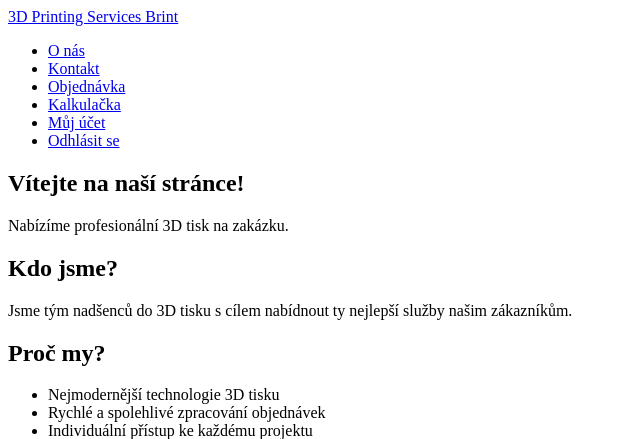
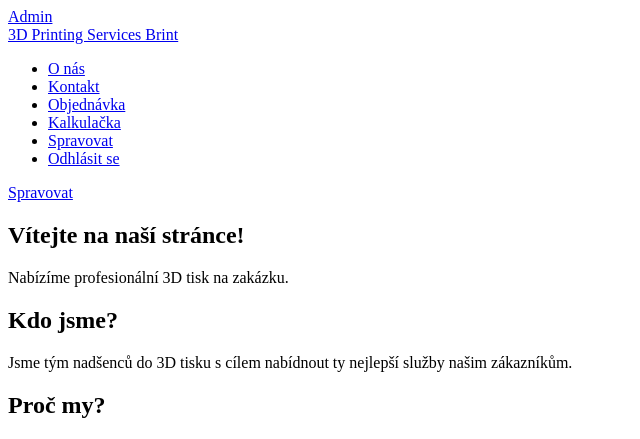
Before and after one commit to AnkhaNav/Web-app-3D-print, a PHP site: page /index.php in a window 1280 px wide. Shown: the top 439 px of the page, without its empty margins (0-640 px from the left). Run offline with PHP 8.4, Linux system fonts and the light colour scheme; the visitor is signed in with stand-in values (Sample User, id 1); some libraries are stand-ins or nearby versions.

Commit message:
Update header.php

```diff
--- a/header.php
+++ b/header.php
@@ -3,6 +3,10 @@ if (session_status() === PHP_SESSION_NONE) {
     session_start();
 }
 ?>
+<?php if (isset($_SESSION['is_admin']) && $_SESSION['is_admin']): ?>
+    <a href="admin_dashboard.php">Admin</a>
+<?php endif; ?>
+
 <header class="main-header">
     <div class="logo">
         <a href="index.php">3D Printing Services Brint</a>
@@ -14,7 +18,11 @@ if (session_status() === PHP_SESSION_NONE) {
             <li><a href="form.php">Objednávka</a></li>
             <li><a href="calculator.php">Kalkulačka</a></li>
             <?php if (isset($_SESSION['user_id'])): ?>
-                <li><a href="account.php">Můj účet</a></li>
+                <?php if (!empty($_SESSION['is_admin']) && $_SESSION['is_admin']): ?>
+                    <li><a href="admin_dashboard.php">Spravovat</a></li>
+                <?php else: ?>
+                    <li><a href="account.php">Můj účet</a></li>
+                <?php endif; ?>
                 <li><a href="logout.php">Odhlásit se</a></li>
             <?php else: ?>
                 <li><a href="login.php">Přihlásit se</a></li>
@@ -22,3 +30,13 @@ if (session_status() === PHP_SESSION_NONE) {
         </ul>
     </nav>
 </header>
+
+<?php if (isset($_SESSION['user_id'])): ?>
+    <?php if (!empty($_SESSION['is_admin']) && $_SESSION['is_admin']): ?>
+        <a href="admin_dashboard.php">Spravovat</a>
+    <?php else: ?>
+        <a href="account.php">Můj účet</a>
+    <?php endif; ?>
+<?php else: ?>
+    <a href="login.php">Přihlásit se</a>
+<?php endif; ?>
```
